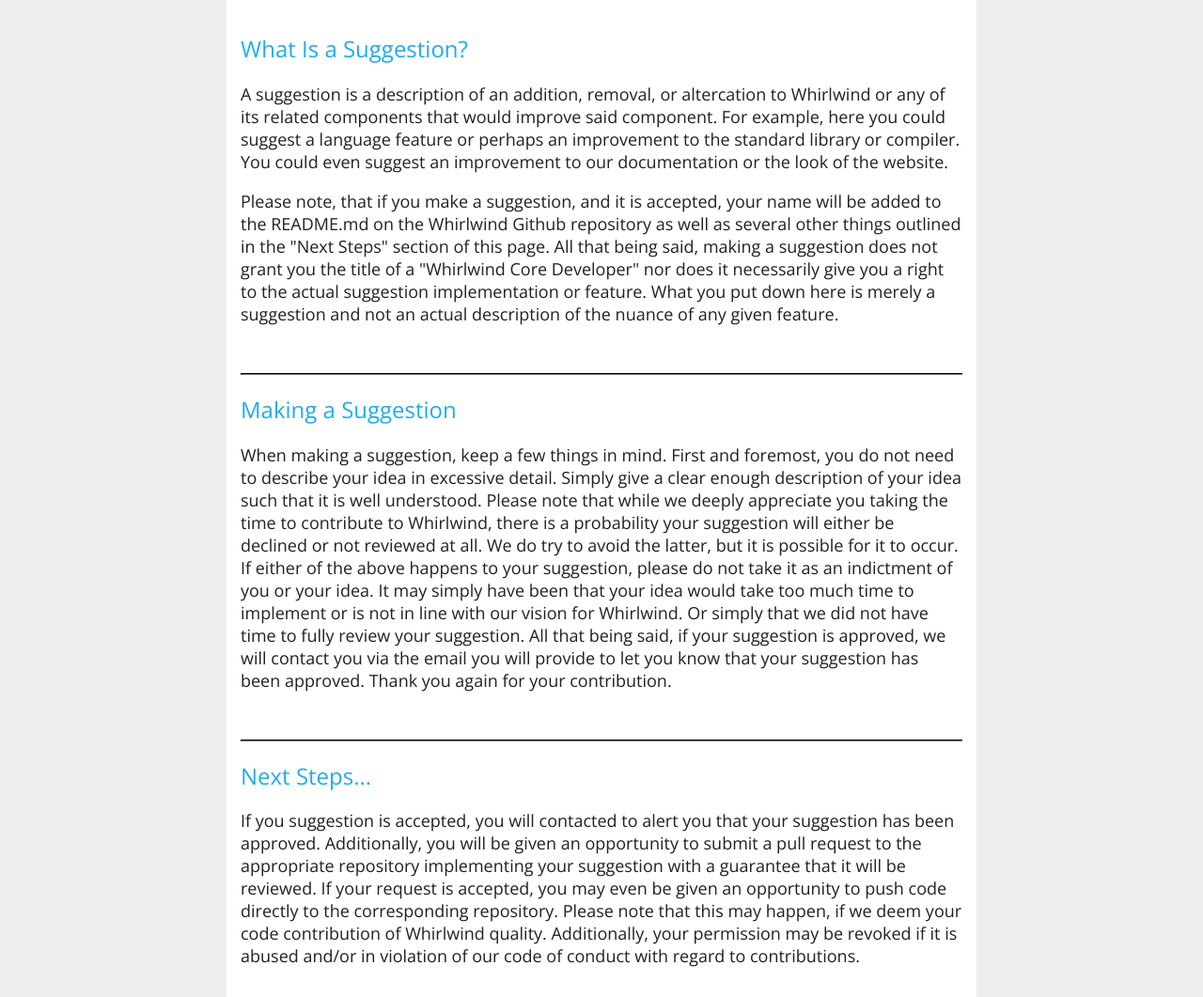
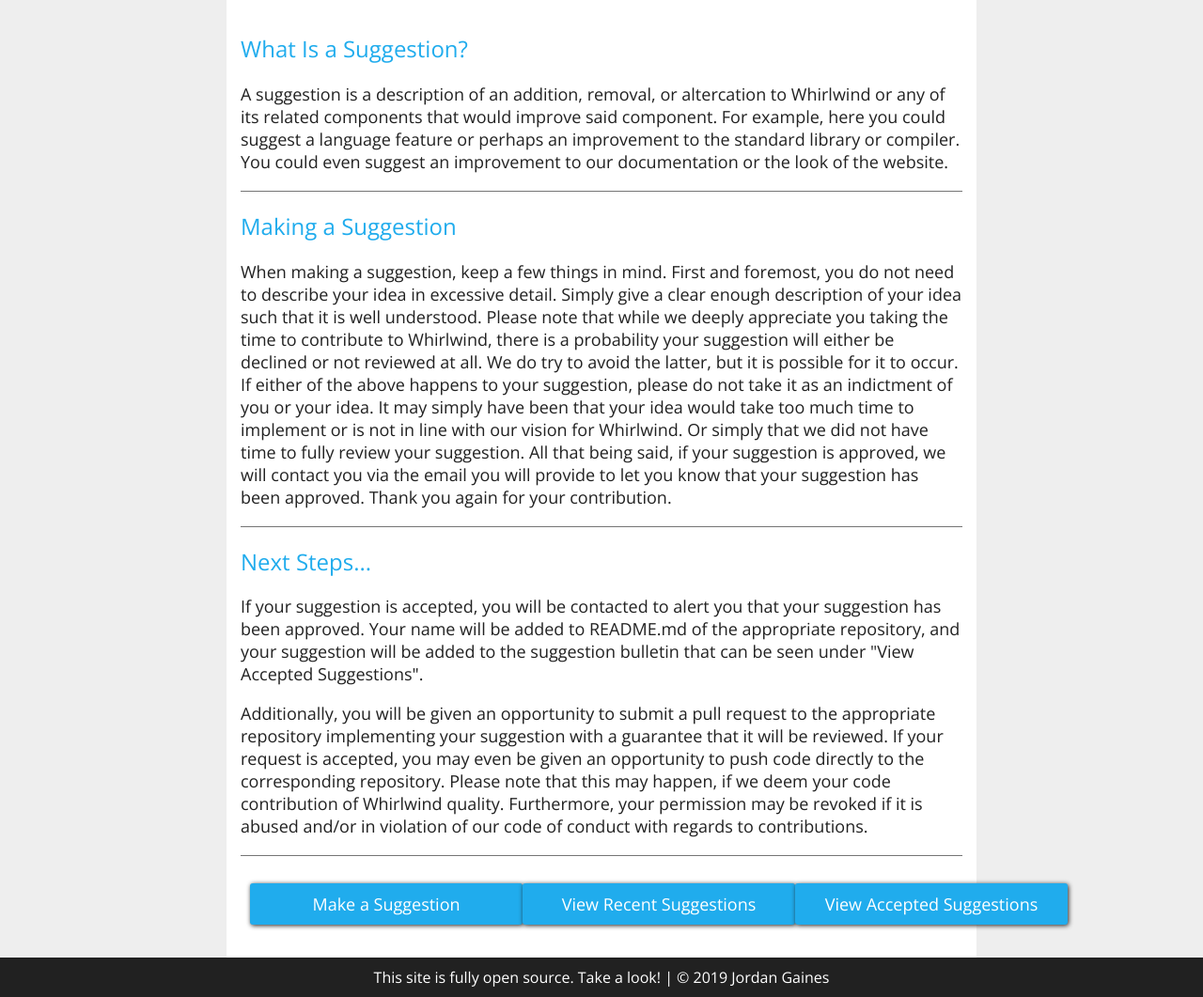
Before and after one commit to ComedicChimera/chai-lang.dev, a Flask app: page /suggestions in a window 1280 px wide. Shown: the part 70-1131 px from the top of the page at 94% size. Run offline with Flask 2, Linux system fonts and the light colour scheme.

Commit message:
finished styling on suggestions page

```diff
--- a/app/views.py
+++ b/app/views.py
@@ -28,12 +28,12 @@ def load_markdown(path):
 
 @app.route('/')
 def index():
-    return render_template('index.html', prefix='')
+    return render_template('index.html')
 
 
 @app.route('/docs')
 def docs():
-    return render_template('docs.html', prefix='../')
+    return render_template('docs.html')
 
 
 @app.route('/docs/guide')
@@ -45,8 +45,8 @@ def guide_home():
 def guide(chapter):
     html = load_markdown(f'/guide/{chapter}.md')
 
-    return render_template('guide.html', prefix='../../../', content=html, guide_names=guide_names)
+    return render_template('guide.html', content=html, guide_names=guide_names)
 
 @app.route('/suggestions')
 def suggestions():
-    return render_template('suggestions.html', prefix='../')
+    return render_template('suggestions.html')
--- a/static/css/suggestions.css
+++ b/static/css/suggestions.css
@@ -22,5 +22,41 @@ article {
 }
 
 .article-content hr {
+    border-top: 0px;
+    border-left: 0px;
+    border-right: 0px;
+
+    height: 1px;
+
     border-color: #212121;
 }
+
+.article-content .action-container {
+    padding: 20px 10px 20px 10px;
+
+    display: flex;
+    justify-content: space-evenly;
+}
+
+.article-content .action-container a {
+    display: block;
+
+    background-color: #20aced;
+    border-radius: 3px;
+    padding: 10px;
+    box-shadow: 1px 1px 5px 0px #212121;
+
+    width: 270px;
+    min-width: 270px;
+
+    text-align: center;
+}
+
+.article-content .action-container a:hover {
+    color: white;
+}
+
+.section .action-container a:active {
+    box-shadow: none;
+    background-color: #47c5ff;
+}
--- a/templates/components/head.html
+++ b/templates/components/head.html
@@ -10,10 +10,10 @@
 <link href="https://fonts.googleapis.com/css?family=Inconsolata|Open+Sans|Open+Sans+Condensed:300|Roboto" rel="stylesheet"/>
 
 <!--css-->
-<link href="{{ prefix|safe }}static/css/styles.css" rel="stylesheet" type="text/css"/>
+<link href="/static/css/styles.css" rel="stylesheet" type="text/css"/>
 
 <!--page icon-->
-<link rel="icon" type="image" href="{{ prefix|safe }}static/images/logo.png"/>
+<link rel="icon" type="image" href="/static/images/logo.png"/>
 
 <!--jquery-->
-<script src="{{ prefix|safe }}static/vendor/jquery/jquery-3.3.1.min.js"></script>
+<script src="/static/vendor/jquery/jquery-3.3.1.min.js"></script>
--- a/templates/components/header.html
+++ b/templates/components/header.html
@@ -1,18 +1,18 @@
 <header>
     <div class="title-box">
-        <img class="icon" src="{{ prefix|safe }}static/images/logo.png" width="50px" height="50px"/>
-        <span class="title"><a href="{{ prefix|safe }}">Whirlwind</a></span>
+        <img class="icon" src="/static/images/logo.png" width="50px" height="50px"/>
+        <span class="title"><a href="/">Whirlwind</a></span>
     </div>
     <nav>
-        <a href="{{ prefix|safe }}install">Install</a>
-        <a href="{{ prefix|safe }}docs">Docs</a>
-        <a href="{{ prefix|safe }}packages">Packages</a>
-        <a href="{{ prefix|safe }}suggestions">Suggestions</a>
+        <a href="/install">Install</a>
+        <a href="/docs">Docs</a>
+        <a href="/packages">Packages</a>
+        <a href="/suggestions">Suggestions</a>
     </nav>
     <div class="search">
         <div class="input-box">
             <input class="search-input" type="text"/>
-            <img class="search-icon" src="{{ prefix|safe }}static/images/search.png" width="25px" height="25px"/>
+            <img class="search-icon" src="/static/images/search.png" width="25px" height="25px"/>
         </div>
     </div>
 
@@ -27,7 +27,7 @@
         function search() {
             let query = $('.search-input').val();
 
-            window.location.href += `/{{ prefix|safe }}search?query=${query}`;
+            window.location.replace(`/search?query=${query}`);
         }
     </script>
 </header>
--- a/templates/docs.html
+++ b/templates/docs.html
@@ -4,7 +4,7 @@
     <head>
         {% include 'components/head.html' %}
 
-        <link href="../static/css/docs.css" rel="stylesheet" type="text/css"/>
+        <link href="/static/css/docs.css" rel="stylesheet" type="text/css"/>
 
         <title>Whirlwind Language Docs</title>
     </head>
--- a/templates/suggestions.html
+++ b/templates/suggestions.html
@@ -4,7 +4,7 @@
     <head>
         {% include 'components/head.html' %}
 
-        <link href="{{ prefix|safe }}static/css/suggestions.css" type="text/css" rel="stylesheet"/>
+        <link href="/static/css/suggestions.css" type="text/css" rel="stylesheet"/>
 
         <title>Suggestions</title>
     </head>
@@ -21,16 +21,6 @@
                         or compiler.  You could even suggest an improvement to our documentation or the look of
                         the website.
                     </p>
-                    <p>Please note, that if you make a suggestion, and it is accepted, your name will be added to
-                        the README.md on the Whirlwind Github repository as well as several other things outlined
-                        in the "Next Steps" section of this page.  All that being said, making a suggestion does not
-                        grant you the title of a "Whirlwind Core Developer" nor does it necessarily give you a right
-                        to the actual suggestion implementation or feature.  What you put down here is merely a suggestion
-                        and not an actual description of the nuance of any given feature.
-                    </p>
-                    <div class="action-container">
-                        <a href="/view-recent">View Recent Suggestions</a>
-                    </div>
                 </div>
                 <hr />
                 <div class="section">
@@ -45,20 +35,26 @@
                         review your suggestion.  All that being said, if your suggestion is approved, we will contact you via the email
                         you will provide to let you know that your suggestion has been approved.  Thank you again for your contribution.
                     </p>
-                    <div class="action-container">
-                        <a href="/make-suggestion">Make a Suggestion</a>
-                    </div>
                 </div>
                 <hr />
                 <div class="section">
                     <h2>Next Steps...</h2>
-                    <p>If you suggestion is accepted, you will contacted to alert you that your suggestion has been approved.  Additionally,
-                        you will be given an opportunity to submit a pull request to the appropriate repository implementing your suggestion
+                    <p>If your suggestion is accepted, you will be contacted to alert you that your suggestion has been approved.  Your name
+                        will be added to README.md of the appropriate repository, and your suggestion will be added to the suggestion bulletin
+                        that can be seen under "View Accepted Suggestions".
+                    </p>
+                    <p>Additionally, you will be given an opportunity to submit a pull request to the appropriate repository implementing your suggestion
                         with a guarantee that it will be reviewed.  If your request is accepted, you may even be given an opportunity to push
                         code directly to the corresponding repository.  Please note that this may happen, if we deem your code contribution of
-                        Whirlwind quality.  Additionally, your permission may be revoked if it is abused and/or in violation of our code of
-                        conduct with regard to contributions.
+                        Whirlwind quality.  Furthermore, your permission may be revoked if it is abused and/or in violation of our code of
+                        conduct with regards to contributions.
                     </p>
+                </div>
+                <hr />
+                <div class="action-container">
+                    <a href="/suggestions/make">Make a Suggestion</a>
+                    <a href="/suggestions/view?orderby=recent">View Recent Suggestions</a>
+                    <a href="/suggestions/view?orderby=accepted">View Accepted Suggestions</a>
                 </div>
             </div>
         </article>
```
Also changed, not shown: templates/guide.html (+4 -4 lines), templates/index.html (+7 -7 lines).
